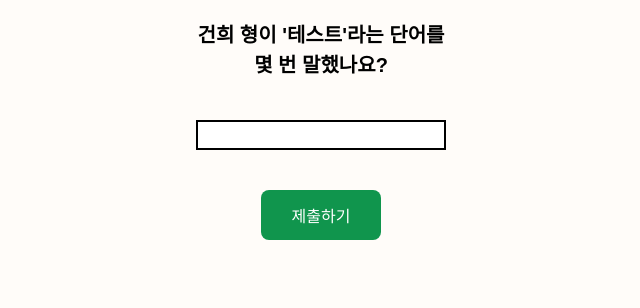
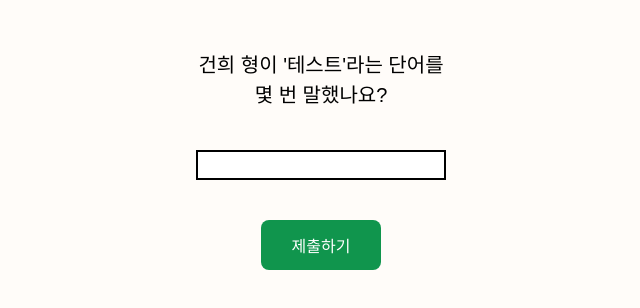
Before and after one commit to JungYunHan/retreat, a React (Vite) app: page /video/question-one in a window 1280 px wide. Shown: the top 308 px of the page, without its empty margins (319-959 px from the left). Built offline with nearby package versions, Linux system fonts and the light colour scheme; a web font is replaced by a local one.

Commit message:
style: 영상 퀴즈 페이지 디자인 수정

```diff
--- a/src/pages/VideoQuiz/VideoQuestionOnePage/index.styled.ts
+++ b/src/pages/VideoQuiz/VideoQuestionOnePage/index.styled.ts
@@ -3,28 +3,31 @@ import styled from 'styled-components'
 export const Layout = styled.div`
   display: flex;
   flex-direction: column;
-  justify-content: center;
   align-items: center;
   width: 100%;
   max-width: 430px;
   min-width: 320px;
-  height: 100%;
   gap: 40px;
-  padding: 20px 0;
+  padding-top: 50px;
 `
 
 export const Title = styled.div`
   font-family: GmarketSans, sans-serif;
   font-size: 20px;
-  font-weight: bold;
+  font-weight: 400;
   line-height: 1.5;
   text-align: center;
+`
+
+export const Strong = styled.strong`
+  font-weight: 600;
 `
 
 export const Input = styled.input`
   font-family: Pretendard, sans-serif;
   width: 250px;
   height: 30px;
+  text-align: center;
   font-size: 16px;
   font-weight: 600;
   border: 2px solid black;
```
